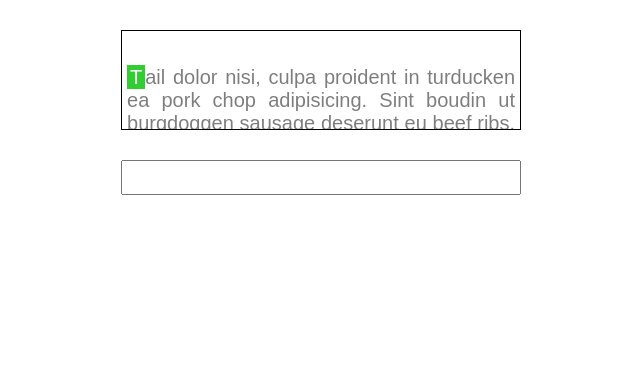
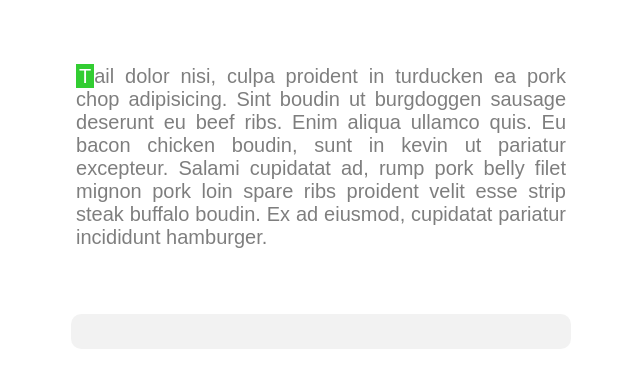
Before and after one commit to The-click/Blind-Printing, a React (Create React App) app: page / in a window 1280 px wide. Shown: the top 388 px of the page, without its empty margins (319-959 px from the left). Built offline with nearby package versions, Linux system fonts and the light colour scheme.

Commit message:
Add effect print

```diff
--- a/src/App.css
+++ b/src/App.css
@@ -1,9 +1,9 @@
 .container__text{
   margin:30px auto;
-  border: 1px solid black;
-  width: 400px;
-  height: 100px;
-  overflow: hidden;
+  /* border: 1px solid black; */
+  width: 500px;
+  /* height: 100px; */
+  /* overflow: hidden; */
   padding: 35px 5px;
   font-size: 20px;
   text-align: justify;
@@ -12,7 +12,7 @@
   opacity: 0.5;
 
 }
-.letter__print{
+.letter__printed{
   opacity: 1;
 }
 .letter__green{
@@ -20,33 +20,32 @@
     background: limegreen;
     padding: 1px 3px 1px 3px;
     color: white;
-   /* animation: pointerLetter 0.7s steps(2, end) infinite; */
 }
-@keyframes pointerLetter {
-  0%{
-    background: limegreen;
-    color:white;
-  }
-  100%{
-    background: white;
-    /* color:black; */
-  }
 
-}
+
 .error{
   background: red;
 
 }
+
+.input{
+  width: 500px;
+  height: 35px;
+  overflow: hidden;
+  font-size: 20px;
+  padding: 5px 8px;
+  font-family: 'Arial';
+  resize: none;
+  border-radius: 10px;
+  outline: none;
+  box-sizing: border-box;
+  border: none;
+  background-color: rgba(0,0,0,0.05);
+}
 .red{
-  border: 4px solid red;
+  border: 2px solid red;
 }
-.input{
-  width: 400px;
-  height: 35px;
-  font-size: 20px;
-  padding: 5px;
-  font-family: 'Arial';
-}
+
 
 
 /* .text{
--- a/src/App.js
+++ b/src/App.js
@@ -4,7 +4,9 @@ import './App.css';
 
 function App() {
   const [tapingText, setTapingText] = useState('');
-  const [text, setText] = useState("Tail dolor nisi, culpa proident in turducken ea pork chop adipisicing.  Sint boudin ut burgdoggen sausage deserunt eu beef ribs.  Enim aliqua ullamco quis.  Eu bacon chicken boudin, sunt in kevin ut pariatur excepteur.  Salami cupidatat ad, rump pork belly filet mignon pork loin spare ribs proident velit esse strip steak buffalo boudin.  Ex ad eiusmod, cupidatat pariatur incididunt hamburger.")
+  const [text, setText] = useState("Tail dolor nisi, culpa proident in turducken ea pork chop adipisicing.  Sint boudin ut burgdoggen sausage deserunt eu beef ribs.  Enim aliqua ullamco quis.  Eu bacon chicken boudin, sunt in kevin ut pariatur excepteur.  Salami cupidatat ad, rump pork belly filet mignon pork loin spare ribs proident velit esse strip steak buffalo boudin.  Ex ad eiusmod, cupidatat pariatur incididunt hamburger.");
+  // const [text, setText] = useState("Tail dolor nisi, culpa proident in turducken ea pork chop adipisicing.  Sint boudin ut burgdoggen sausage deserunt eu beef ribs.  Enim aliqua ullamco quis.  Eu bacon chicken boudin, sunt in kevin ut pariatur excepteur.  Salami cupidatat ad, rump pork belly filet mignon pork loin spare ribs proident velit esse strip steak buffalo boudin.  Ex ad eiusmod, cupidatat pariatur incididunt hamburger.")
+
   const [showText, setShowText] = useState(text.split('').map((el, i) => {
     if (i === 0){
       return (<span className='letter__green'>{el}</span>)
@@ -12,38 +14,47 @@ function App() {
       return (<span className='letter'>{el}</span>)
     }
   }));
+  const [scrollInput, setScrollInput] = useState(0)
   const [isErorr, setIsErorr] = useState(false);
   function changeHandler(e){
-    let printText = e.target.value;
-    let lenText = printText.length;
-    if(text.substring(0, lenText) === printText){
-      setIsErorr(false);
+    console.log(scrollInput);
+    if ((e.target.scrollTop - scrollInput) > 10 ){
+      e.target.scrollTop += 50;
+      setScrollInput(e.target.scrollTop);
+    }
+    let printedText = e.target.value;
+    let lenText = printedText.length;
+    if(text.substring(0, lenText) === printedText){
+      if (isErorr) setIsErorr(false);
       setTapingText(e.target.value);
-      setShowText(text.split('').map((el, i) => {
-        if (i < lenText){
-          return (<span className='letter__print'>{el}</span>)
-        }
-        if (i == lenText){
-          return (<span className='letter__green'>{el}</span>)
-        }
-        return (<span className='letter'>{el}</span>)}))
+      let newText = wrapSpanText(lenText);
+      setShowText(newText)
     }else{
       setIsErorr(true);
       setShowText(prevText => {
         prevText[lenText - 1] = (<span className='letter__green error'>{text[lenText - 1]}</span>)
         return prevText
     })
-
     }
+  }
+  function wrapSpanText(lenText = tapingText.length, isErorr = false){
+    return text.split('').map((el, i) => {
+      if (i < lenText){
+        return (<span className='letter__print'>{el}</span>)
+      }
+      if (i === lenText){
+        return (<span className='letter__green'>{el}</span>)
+      }
+      return (<span className='letter'>{el}</span>)})
   }
 
 
   return (
     <div className="App">
-      <div className='container__text' >
+      <div className='container__text' style={{}}>
         {showText}
       </div>
-      <input onChange={changeHandler} value={tapingText} className={isErorr ? 'red input' : 'input'} ></input>
+      <textarea onChange={changeHandler} value={tapingText} className={isErorr ? 'red input' : 'input'} ></textarea>
 
     </div>
   );
```
